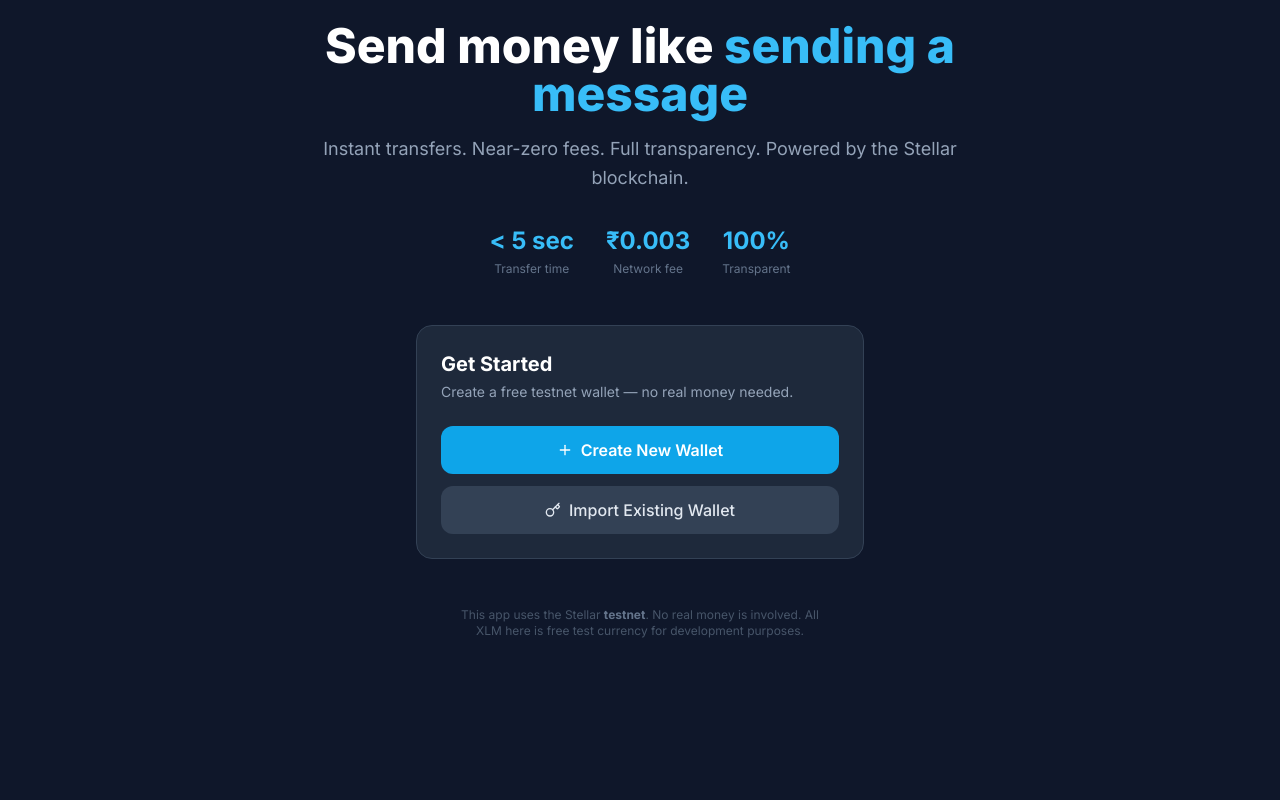
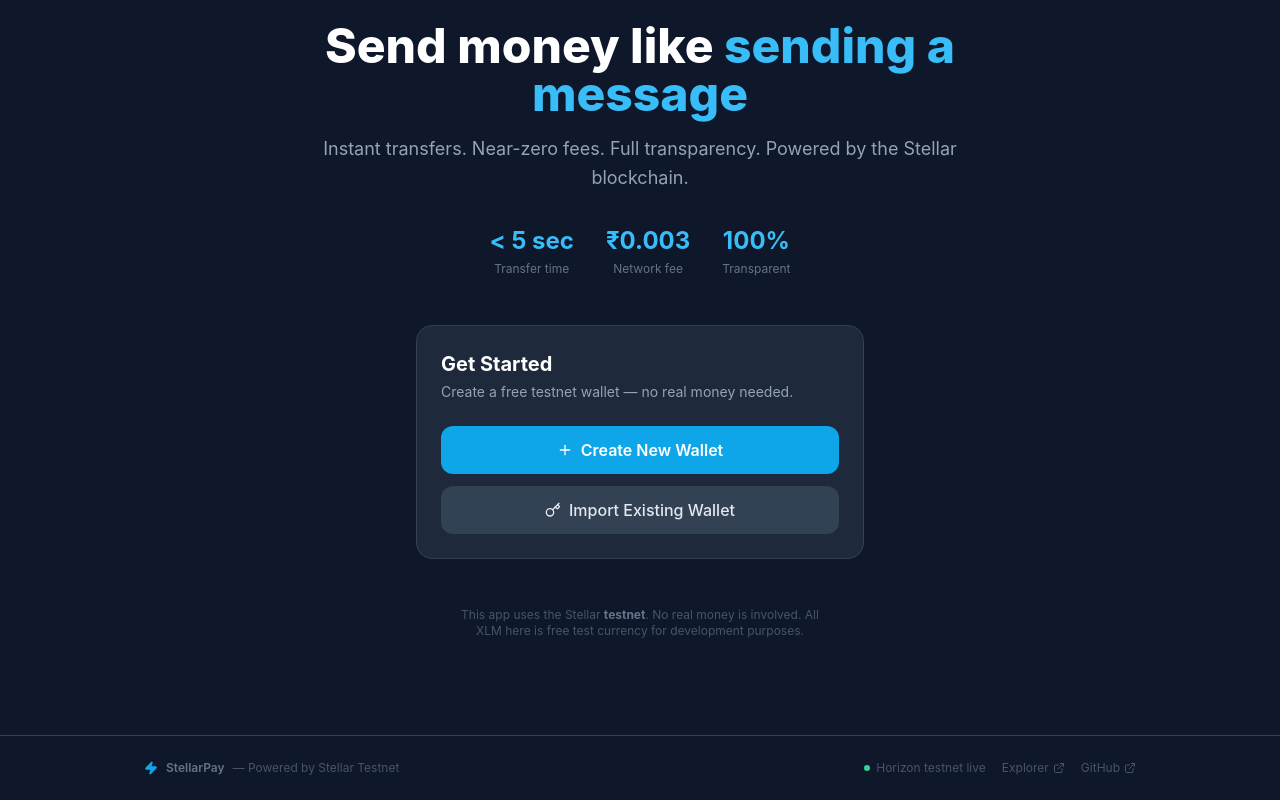
Before and after one commit to ANSHSINGH5999/stellarpay, a Next.js app: page / in a window 1280 px wide. Shown: the part 179-979 px from the top of the page. Before the commit the page ends 850 px from the top, so only its background shows below. Built offline with nearby package versions, Linux system fonts and the light colour scheme; what @stellar/stellar-sdk would draw is missing.

Commit message:
feat: add Footer component with network status and OG/Twitter meta tags

```diff
--- a/src/app/layout.tsx
+++ b/src/app/layout.tsx
@@ -7,29 +7,38 @@
  */
 
 import type { Metadata } from 'next';
-import { Inter } from 'next/font/google';
 import './globals.css';
 import { WalletProvider } from '@/lib/WalletContext';
 import { Toaster } from 'react-hot-toast';
 import NavBar from '@/components/ui/NavBar';
-
-const inter = Inter({ subsets: ['latin'], variable: '--font-inter' });
+import Footer from '@/components/ui/Footer';
 
 export const metadata: Metadata = {
   title: 'StellarPay — Send Money Like a Message',
   description: 'Instant, transparent, near-zero-fee money transfers powered by Stellar blockchain.',
   keywords: ['stellar', 'blockchain', 'money transfer', 'remittance', 'xlm'],
+  openGraph: {
+    title: 'StellarPay — Send Money Like a Message',
+    description: 'Instant Stellar testnet transfers with live INR pricing and transparent fees.',
+    type: 'website',
+  },
+  twitter: {
+    card: 'summary_large_image',
+    title: 'StellarPay',
+    description: 'Instant Stellar testnet transfers with live INR pricing and transparent fees.',
+  },
 };
 
 export default function RootLayout({ children }: { children: React.ReactNode }) {
   return (
-    <html lang="en" className={inter.variable}>
+    <html lang="en">
       <body className="bg-surface text-white min-h-screen antialiased">
         <WalletProvider>
           <NavBar />
           <main className="max-w-5xl mx-auto px-4 py-8">
             {children}
           </main>
+          <Footer />
           <Toaster
             position="top-right"
             toastOptions={{
--- /dev/null
+++ b/src/components/ui/Footer.tsx
@@ -0,0 +1,40 @@
+'use client';
+
+import { Zap, ExternalLink } from 'lucide-react';
+
+export default function Footer() {
+  return (
+    <footer className="border-t border-surface-muted mt-16">
+      <div className="max-w-5xl mx-auto px-4 py-6 flex flex-col sm:flex-row items-center justify-between gap-4 text-xs text-slate-600">
+        <div className="flex items-center gap-2">
+          <Zap className="w-3.5 h-3.5 text-brand-500" fill="currentColor" />
+          <span className="font-semibold text-slate-500">StellarPay</span>
+          <span>— Powered by Stellar Testnet</span>
+        </div>
+
+        <div className="flex items-center gap-4">
+          <span className="flex items-center gap-1.5">
+            <span className="w-1.5 h-1.5 rounded-full bg-emerald-400" />
+            Horizon testnet live
+          </span>
+          <a
+            href="https://stellar.expert/explorer/testnet"
+            target="_blank"
+            rel="noopener noreferrer"
+            className="hover:text-brand-400 transition-colors flex items-center gap-1"
+          >
+            Explorer <ExternalLink className="w-3 h-3" />
+          </a>
+          <a
+            href="https://github.com/ANSHSINGH5999/stellarpay"
+            target="_blank"
+            rel="noopener noreferrer"
+            className="hover:text-brand-400 transition-colors flex items-center gap-1"
+          >
+            GitHub <ExternalLink className="w-3 h-3" />
+          </a>
+        </div>
+      </div>
+    </footer>
+  );
+}
```
